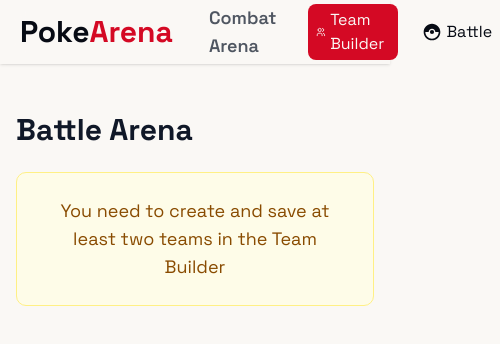
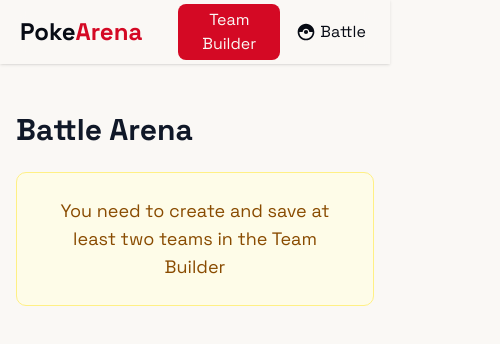
Before and after one commit to SamuelFriasNieto/poke-arena, a React (Vite) app: page /battle in a window 390 px wide. Shown: the top 344 px of the page, 500 px wide, since content can reach past the window. Built offline with nearby package versions, Linux system fonts and the light colour scheme.

Commit message:
fix: se arregla UI para movil

```diff
--- a/src/components/NavBar.jsx
+++ b/src/components/NavBar.jsx
@@ -15,16 +15,16 @@
     <nav className="bg-background/80 backdrop-blur-md shadow-sm sticky top-0 z-10">
       <div className="max-w-7xl mx-auto px-4 sm:px-6 lg:px-8">
         <div className="flex  h-16 space-x-8 justify-between items-center">
-          <Link to="/" className="text-3xl px-1 leading-none font-bold">
+          <Link to="/" className="text-2xl px-1 leading-none font-bold">
             Poke<span className="text-primary">Arena</span>
           </Link>
-          <h2 className="text-lg font-semibold text-muted-foreground">{pageTitle}</h2>
-          <div className="flex gap-4">
+          <h2 className="text-lg hidden sm:block font-semibold text-muted-foreground">{pageTitle}</h2>
+          <div className="flex gap-2 sm:gap-4 items-center">
             <Link
               to="/team-builder"
-              className="inline-flex items-center px-2 py-1 bg-primary rounded-md text-background hover:bg-primary/90"
+              className="inline-flex items-center text-center px-2 py-1 bg-primary rounded-md text-background hover:bg-primary/90"
             >
-              <TbUsers className="mr-1" size={16} />
+              <TbUsers className="mr-1 hidden sm:block" size={16} />
               Team Builder
             </Link>
             <Link
--- a/src/features/battle/components/BattleDetails.jsx
+++ b/src/features/battle/components/BattleDetails.jsx
@@ -1,4 +1,3 @@
-import { FaTrophy } from "react-icons/fa";
 import BattleTurns from "@features/battle/components/BattleTurns";
 import BattleResultTeamCard from "@features/battle/components/BattleResultTeamCard";
 import { MdCatchingPokemon } from "react-icons/md";
@@ -35,7 +34,6 @@
           size={150}
         />
         <h3 className="text-2xl font-bold  flex items-center justify-center gap-2 text">
-          <FaTrophy />
           {battleResult.winner} WINS
         </h3>
         <p className=" mt-2">
--- a/src/features/battle/components/BattleTurns.jsx
+++ b/src/features/battle/components/BattleTurns.jsx
@@ -10,9 +10,9 @@
           key={round.roundNumber}
           className="bg-gray-100 rounded-lg p-4 shadow-md"
         >
-          <div className="flex items-center justify-between gap-4">
-            <div className="flex items-center gap-4 ">
-              <div className="bg-white px-3 py-1 rounded-md font-semibold">
+          <div className="flex flex-col sm:flex-row items-center justify-between gap-4">
+            <div className="flex flex-col sm:flex-row items-center gap-4 ">
+              <div className="bg-white text-center px-3 py-1 rounded-md font-semibold">
                 Round {round.roundNumber}
               </div>
 
@@ -45,7 +45,7 @@
               <span className="text-gray-500">vs</span>
             </div>
 
-            <div className="flex text-right gap-4 items-center">
+            <div className="flex flex-col sm:flex-row text-right gap-4 items-center ">
               <img
                 src={round.pokemonB.sprite}
                 alt={round.pokemonB.name}
@@ -54,7 +54,7 @@
                 }`}
               />
               <div>
-                <div className="flex gap-2 justify-end">
+                <div className="flex gap-2 justify-center sm:justify-end">
                   {round.pokemonB.isWinner && (
                     <FaTrophy className="text-yellow-500 text-2xl" />
                   )}
--- a/src/features/team-builder/components/PokemonGrid.jsx
+++ b/src/features/team-builder/components/PokemonGrid.jsx
@@ -23,7 +23,7 @@
 
   if (isLoading) {
     return (
-      <div className="grid grid-cols-1 sm:grid-cols-2 lg:grid-cols-4 gap-4">
+      <div className="grid grid-cols-2 lg:grid-cols-4 gap-4">
         {[...Array(ITEMS_PER_PAGE)].map((_, index) => (
           <PokemonCardSkeleton key={index} />
         ))}
@@ -44,7 +44,7 @@
         )}
       </div>
 
-      <div className="grid grid-cols-1 sm:grid-cols-2 lg:grid-cols-4 gap-4">
+      <div className="grid grid-cols-2 lg:grid-cols-4 gap-4">
         {detailedPokemon.map((pokemon) => (
           <PokemonCard
             key={pokemon.id}
```
